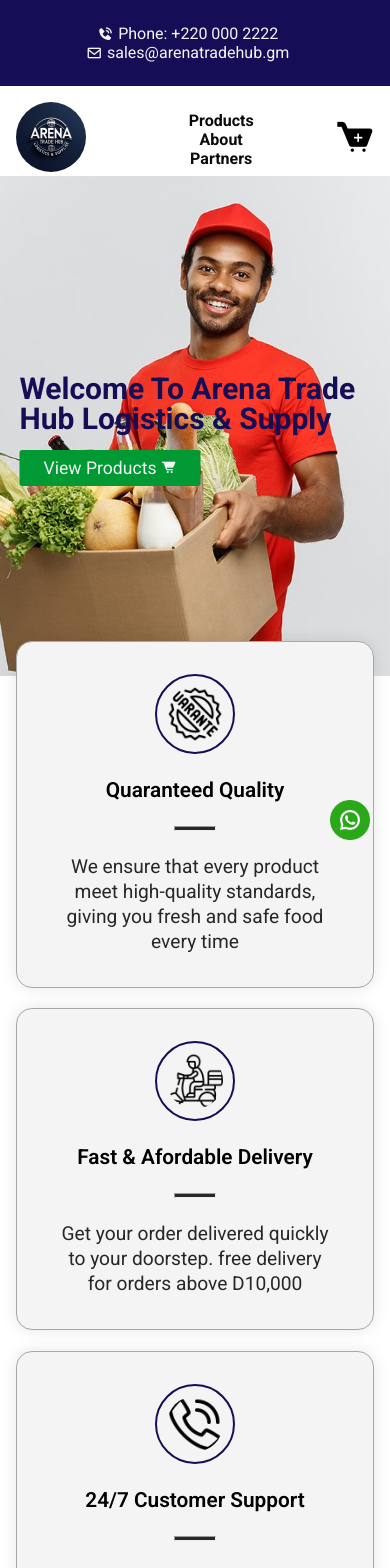
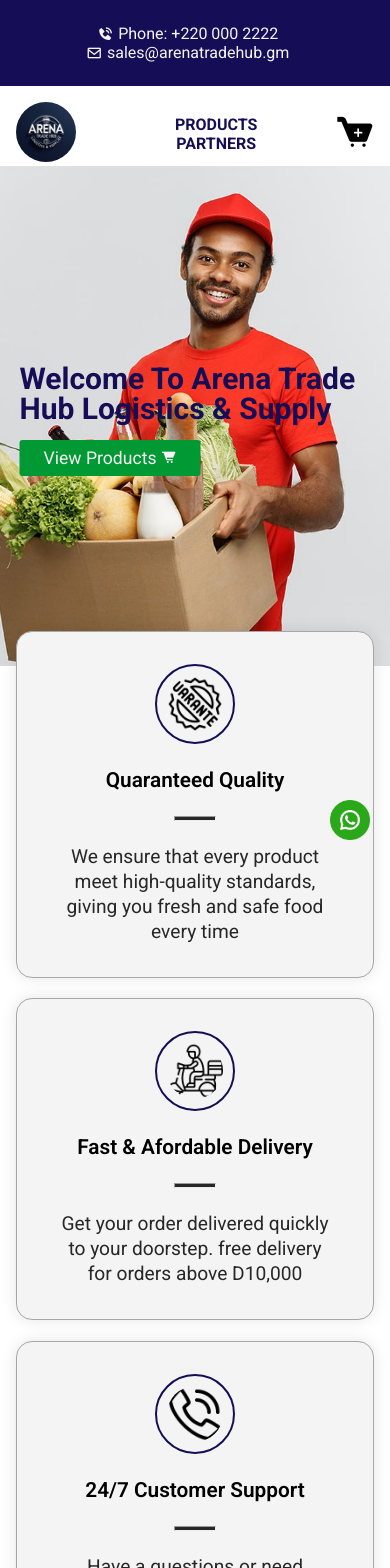
Before and after one commit to karamo10/ArenaTadeHubLogisticsSupply, a Jekyll site: the page built from index.html, in a window 390 px wide. Shown: the top 1568 px of the page. Built offline with Jekyll 4.4.1, drawn with Linux system fonts in a browser that asks for light colours; some of the changed text lies outside the part shown.

Commit message:
initial commit

```diff
--- a/_includes/ui/footer/footer.html
+++ b/_includes/ui/footer/footer.html
@@ -21,13 +21,9 @@
     <div class="footer__details">
         <h4 class="footer__section__title">Email Us On</h4>
         <a href="https://mail.google.com/mail/?view=cm&to=example@gmail.com
-                                    target=" _blank">example@gmail.con.com</a>
+                                    target=" _blank">Example@gmail.con.com</a>
     </div>
-
-    <!-- <div class="footer__details">
-        <p>&copy; 2025 Huslestar Clothing. All rights reserved.</p>
-    </div> -->
     </div>
-    <p class="copyright">&copy; 2025 arena trade hub logistics & supply All rights reserved.</p>
+    <p class="copyright">&copy; 2025 Arena Trade Hub Logistics & Supplies</p>
 
 </section>
--- a/_includes/ui/nav/nav.html
+++ b/_includes/ui/nav/nav.html
@@ -3,8 +3,8 @@
         <img src="/ArenaTadeHubLogisticsSupply/assets/images/logo.jpeg" alt="Logo image">
     </div>
     <div class="nav__links">
+        <!-- <a href="#">about</a> -->
         <a href="#products" class="active">products</a>
-        <a href="#">about</a>
         <a href="#partners">partners</a>
     </div>
     <div class="nav__cart">
--- a/assets/css/style.css
+++ b/assets/css/style.css
@@ -484,7 +484,8 @@ a {
 
 /* Partners Styling */
 .partners {
-  padding-bottom: 1.5rem;
+  padding-bottom: 4rem;
+  /* background-color: tan; */
 }
 
 .partners__details {
@@ -949,8 +950,13 @@ a {
     color: var(--link-hover);
   }
 
+  .nav__links a{
+    text-transform: uppercase;
+    color: var(--header-color);
+  }
+
   .nav__logo {
-    width: 70px;
+    width: 60px;
     border-radius: 50%;
   }
 
@@ -985,6 +991,11 @@ a {
   .add-cart {
     font-size: 0.9rem;
   }
+
+    .copyright {
+      /* font-size: 0.7rem; */
+        margin-top: 1.1rem;
+    }
 }
 
 @media (max-width: 320px) {
--- a/assets/script/script.js
+++ b/assets/script/script.js
@@ -205,7 +205,6 @@ function sendToWhatsApp() {
 
 // WhatsApp Chat
 const whatsappChatt = document.querySelector(".whatsapp-btns");
-console.log(whatsappChatt);
 
 if (whatsappChatt) {
   whatsappChatt.addEventListener("click", function () {
```
Also changed, not shown: 3 other files.
